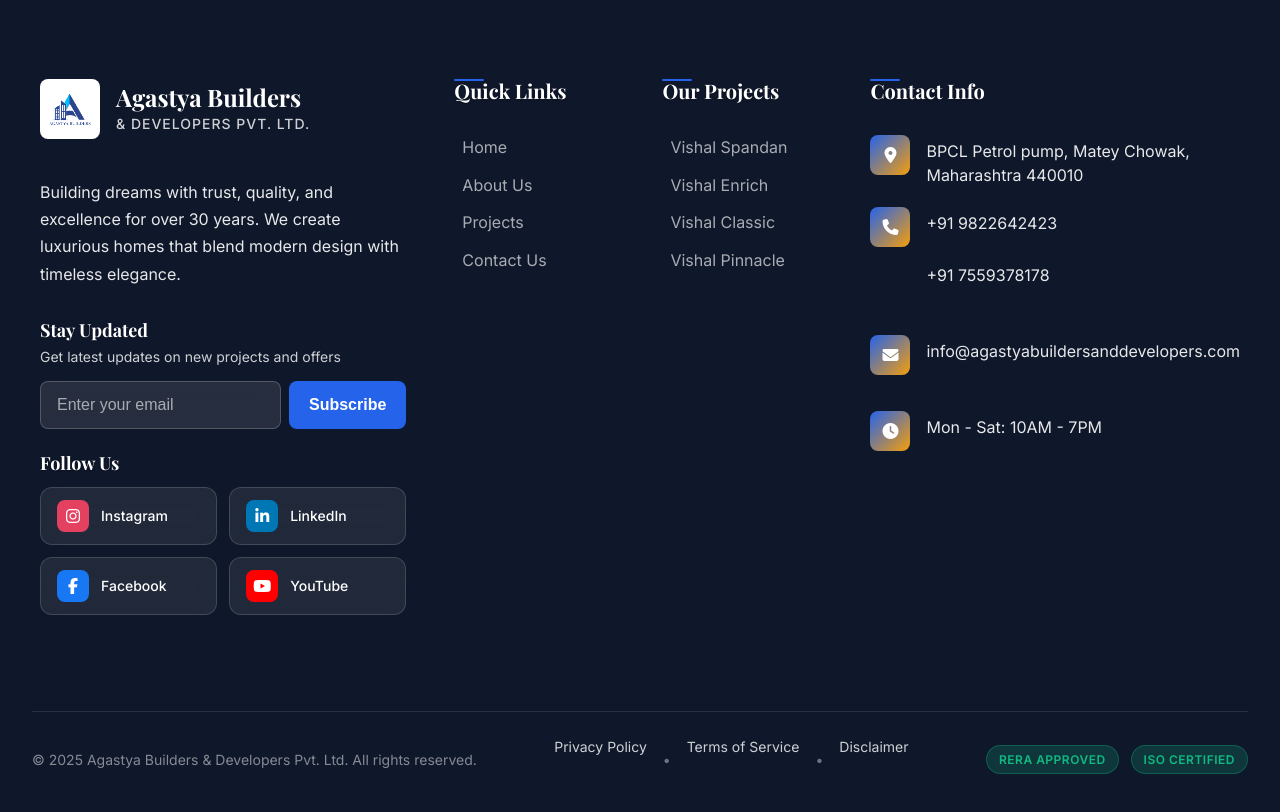
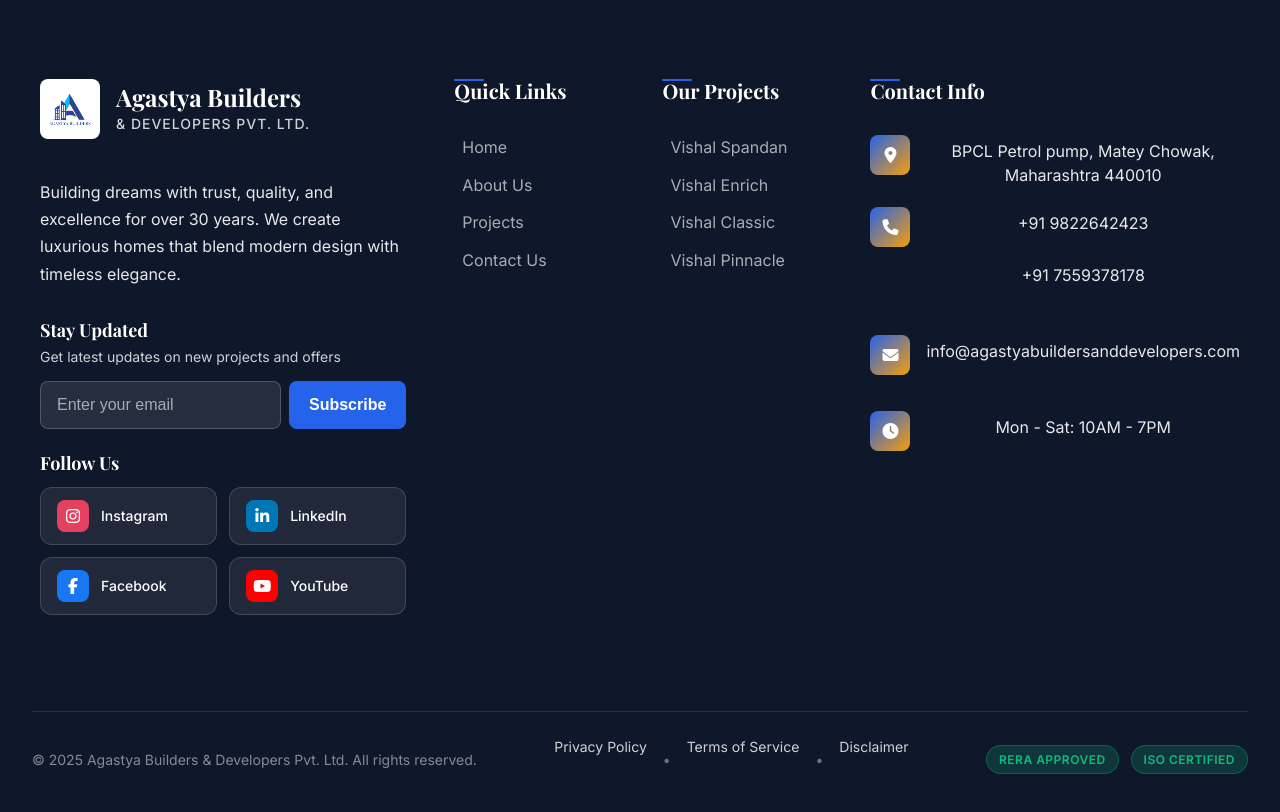
Before and after one commit to MITH02/reaal-estate-app, a React (Create React App) app in the folder my-real-estate-app/: page /contact in a window 1280 px wide. Shown: the part 2520-3332 px from the top of the page. Built offline with nearby package versions, Linux system fonts and the light colour scheme.

Commit message:
Center contact details text
cgen-4fb7ad1c69344f7d8502571f63839081

```diff
--- a/my-real-estate-app/src/pages/Contact.css
+++ b/my-real-estate-app/src/pages/Contact.css
@@ -56,6 +56,10 @@
   align-items: center;
   justify-content: center;
   font-size: var(--text-2xl);
+}
+
+.contact-details {
+  text-align: center;
 }
 
 .contact-details h3 {
```
